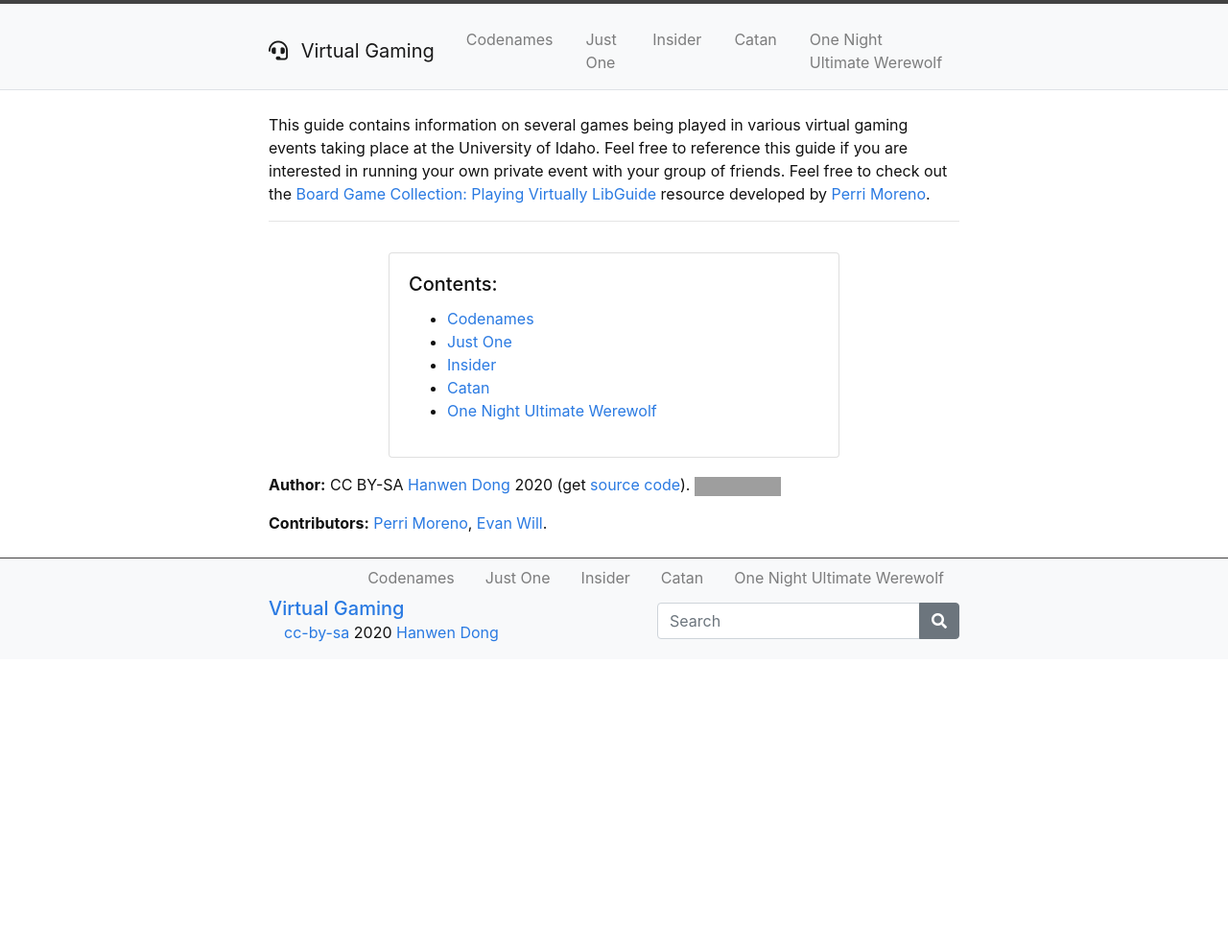
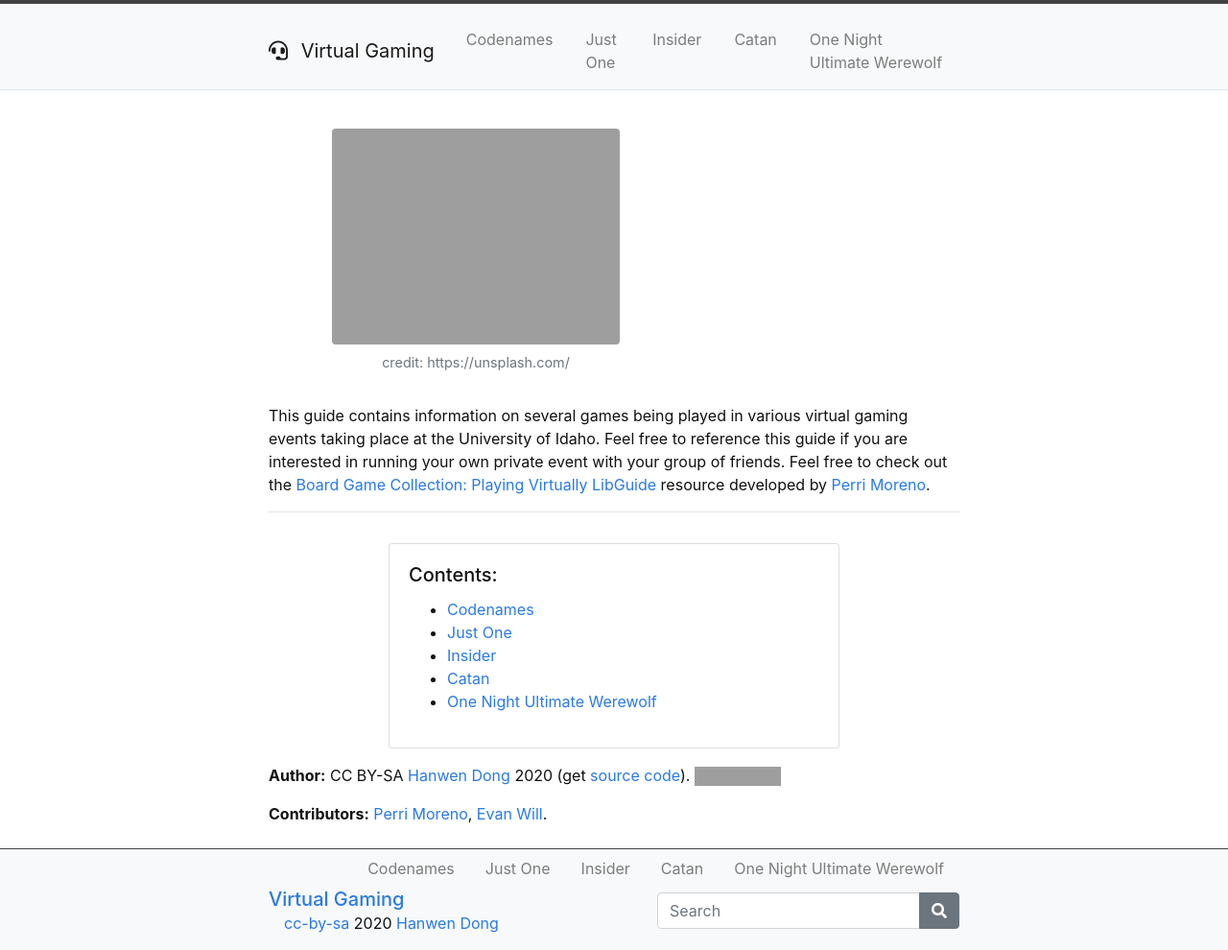
Before and after one commit to hanwendong1/VirtualGaming, a Jekyll site: the page built from index.md, in a window 1280 px wide. Shown: the whole page at 96% size. Built offline with Jekyll 4.4.1, drawn with Linux system fonts in a browser that asks for light colours; before the commit the page ends 900 px from its top, so only the background shows below that; grey boxes are pictures that could not be loaded.

Commit message:
Update index.md

```diff
--- a/index.md
+++ b/index.md
@@ -3,8 +3,9 @@
 layout: default
 ---
 
+{% include figure.html img="cover.jpg" alt="Cover Image" caption="credit: https://unsplash.com/" width="75%" %}
+
 This guide contains information on several games being played in various virtual gaming events taking place at the University of Idaho. Feel free to reference this guide if you are interested in running your own private event with your group of friends. Feel free to check out the [Board Game Collection: Playing Virtually LibGuide](https://libguides.uidaho.edu/Games/virtual) resource developed by <a href = "mailto: pmoreno@uidaho.edu">Perri Moreno</a>.
-
 
 ------
 {% include toc.html %}
```
